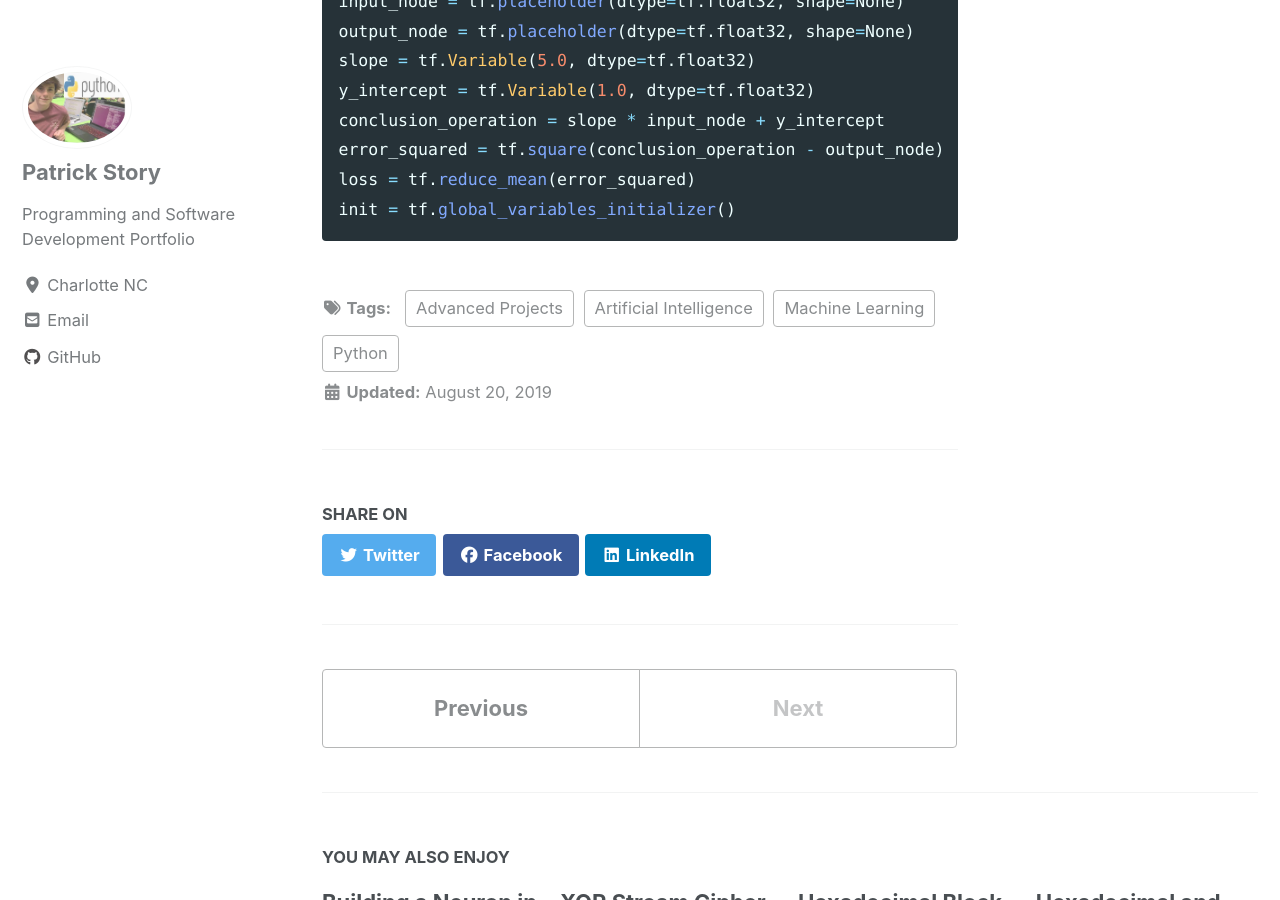
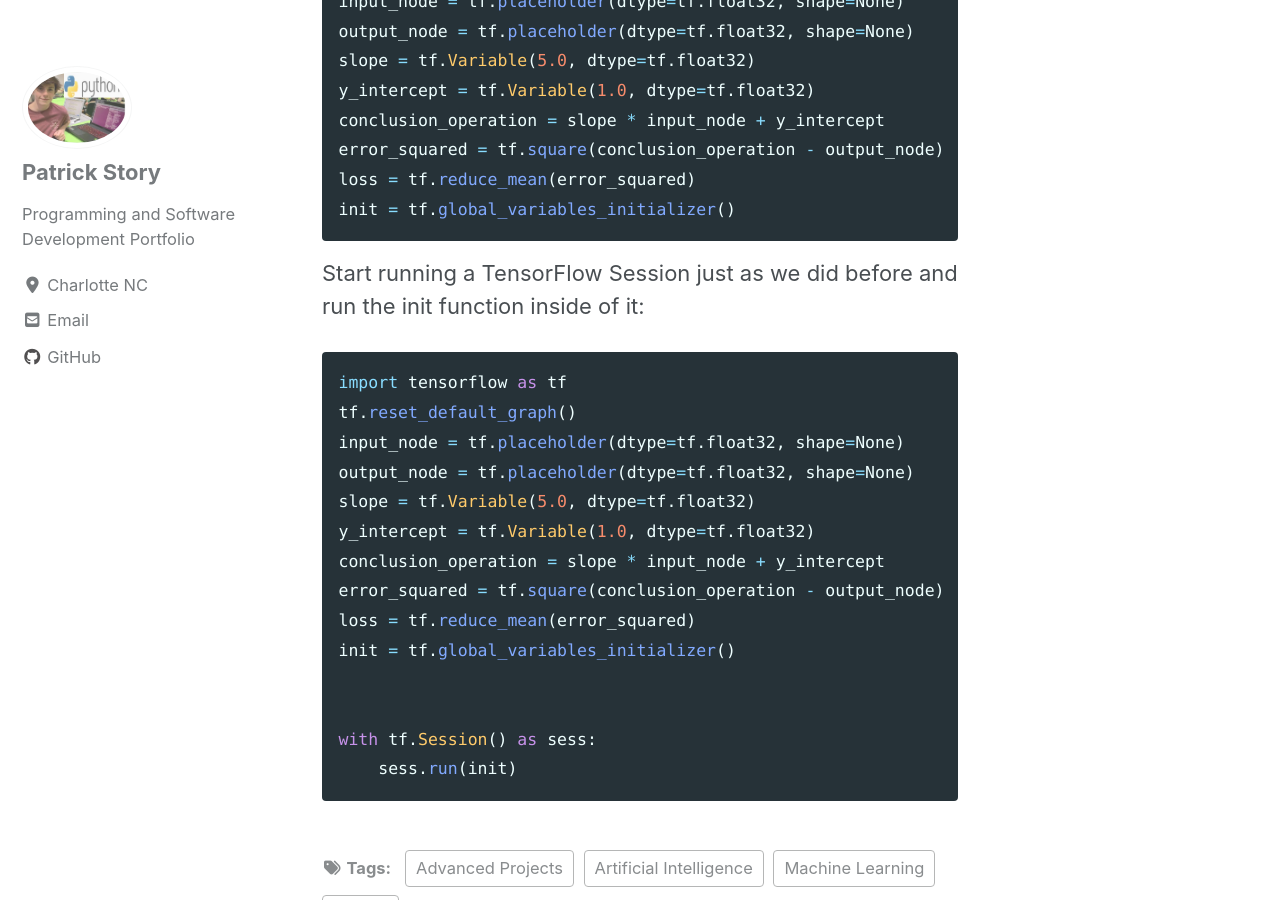
Before and after one commit to Patchyst/Patchyst.github.io, a Jekyll site: the page built from _posts/2019-08-20-tensorflow.md, in a window 1280 px wide and 900 px high, scrolled down 8761 px. Built offline with Jekyll 4.4.1, drawn with Linux system fonts in a browser that asks for light colours; cached includes are drawn as plain includes; nearby versions of some CDN libraries; some of the changed text lies outside the part shown.

Commit message:
updating Tensor Flow project

````diff
--- a/_posts/2019-08-20-tensorflow.md
+++ b/_posts/2019-08-20-tensorflow.md
@@ -155,3 +155,20 @@ error_squared = tf.square(conclusion_operation - output_node)
 loss = tf.reduce_mean(error_squared)
 init = tf.global_variables_initializer()
 ```
+Start running a TensorFlow Session just as we did before and run the init function inside of it:
+```python
+import tensorflow as tf
+tf.reset_default_graph()
+input_node = tf.placeholder(dtype=tf.float32, shape=None)
+output_node = tf.placeholder(dtype=tf.float32, shape=None)
+slope = tf.Variable(5.0, dtype=tf.float32)
+y_intercept = tf.Variable(1.0, dtype=tf.float32)
+conclusion_operation = slope * input_node + y_intercept
+error_squared = tf.square(conclusion_operation - output_node)
+loss = tf.reduce_mean(error_squared)
+init = tf.global_variables_initializer()
+
+
+with tf.Session() as sess:
+    sess.run(init)
+```
````
